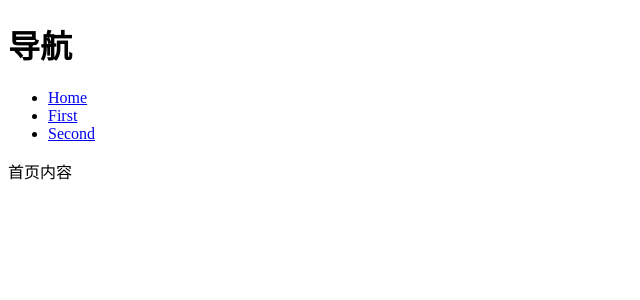
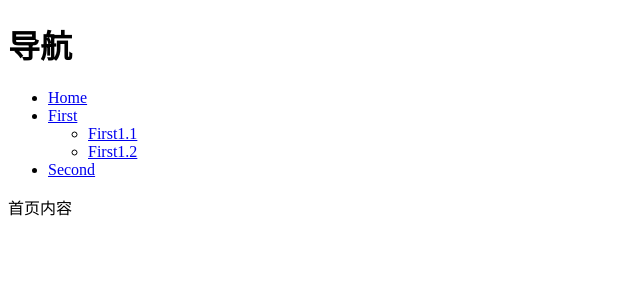
Before and after one commit to ScnuWang/hellovue, a Vue app: page /#/ in a window 1280 px wide. Shown: the top 300 px of the page, without its empty margins (0-640 px from the left). Built offline with nearby package versions, Linux system fonts and the light colour scheme.

Commit message:
vue-router使用添加子路由

```diff
--- a/src/main.js
+++ b/src/main.js
@@ -9,11 +9,16 @@ const Home = {template:'<div>首页内容</div>'};
 const First = {template:'<div>First内容</div>'};
 const Second = {template:'<div>Second内容</div>'};
 
+const Firstfirst = {template:'<div>First1.1</div>'};
+const FirstSecond = {template:'<div>First1.2</div>'};
+
 
 const routes = [
   {path:'/',component:Home},
   {path:'/first',component:First},
-  {path:'/second',component:Second}
+  {path:'/second',component:Second},
+  {path:'/first/first',component:Firstfirst},
+  {path:'/first/second',component:FirstSecond},
 ];
 
 const router = new VueRouter({
@@ -23,7 +28,7 @@ const router = new VueRouter({
 
 new Vue({
   router,
-  template:'<div id="r"><h1>导航</h1><ul><li><router-link to="/">Home</router-link></li><li><router-link to="/first">First</router-link><li><router-link to="/second">Second</router-link></li></ul><router-view class="abc"></router-view></div>'
+  template:'<div id="r"><h1>导航</h1><ul><li><router-link to="/">Home</router-link></li><li><router-link to="/first">First</router-link><ul><li><router-link to="/first/first">First1.1</router-link></li><li><router-link to="/first/second">First1.2</router-link></li></ul><li><router-link to="/second">Second</router-link></li></ul><router-view class="abc"></router-view></div>'
 }).$mount('#app');
 
 // import Vue from "vue"
```
